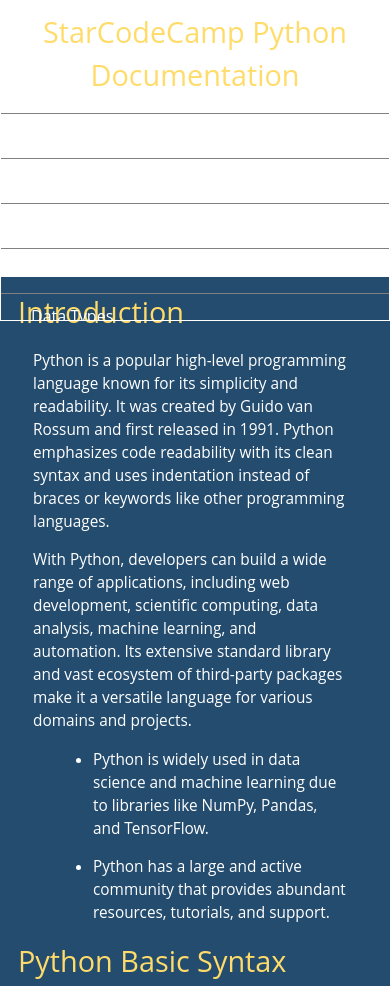
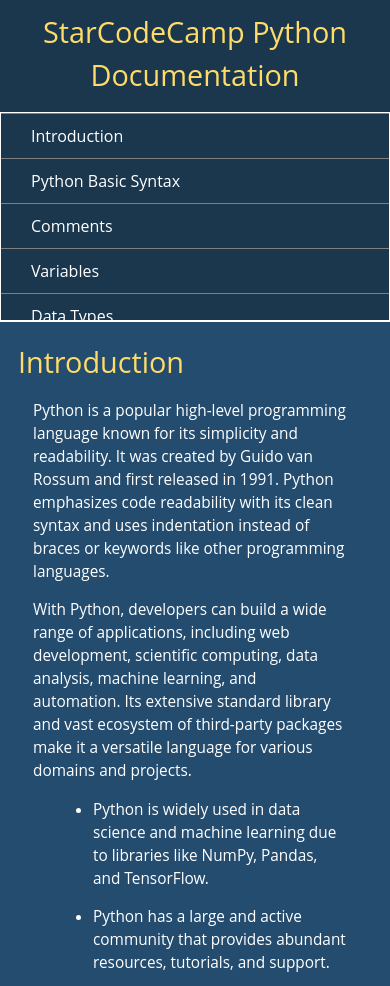
Before and after one commit to NairobiTester/freeCodeCampCerts, a plain HTML site: page ResponsiveWebDesign/14Project3-TechnicalDocumentationPage/index.html in a window 390 px wide. Shown: the top 986 px of the page. Drawn offline with Linux system fonts and the light colour scheme.

Commit message:
Project3 - Technical Documentation Page and Projects Home Page edit

```diff
--- a/ResponsiveWebDesign/14Project3-TechnicalDocumentationPage/styles.css
+++ b/ResponsiveWebDesign/14Project3-TechnicalDocumentationPage/styles.css
@@ -95,10 +95,11 @@ code {
   #navbar ul {
     border: 1px solid;
     height: 207px;
+
   }
 
   #navbar {
-    background-color: white;
+    background-color: #1A374E;
     position: absolute;
     top: 0;
     padding: 0;
@@ -108,12 +109,14 @@ code {
     border: none;
     z-index: 1;
     border-bottom: 2px solid;
+    padding-bottom: 45px;
+
   }
 
   #main-doc {
     position: relative;
     margin-left: 0px;
-    margin-top: 270px;
+    margin-top: 320px;
   }
 }
 
@@ -128,11 +131,5 @@ code {
   padding-left: 10px;
   padding-right: 45px;
   min-width: 233px;
+ }
 }
-
-.star {
-    color: #AA4852;
-
-  }
-
-}
```
Also changed, not shown: index.html (+1 -1 lines).
